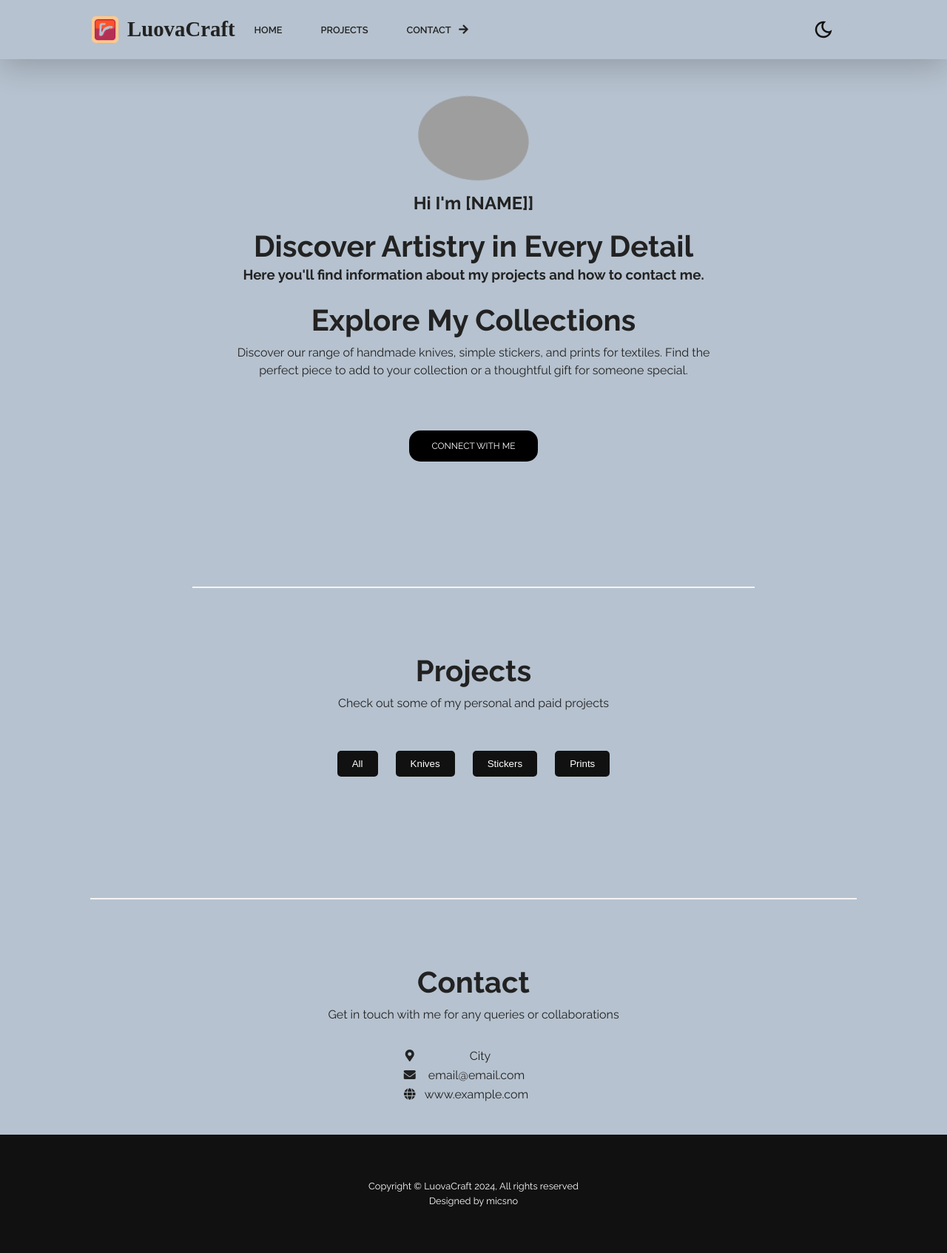
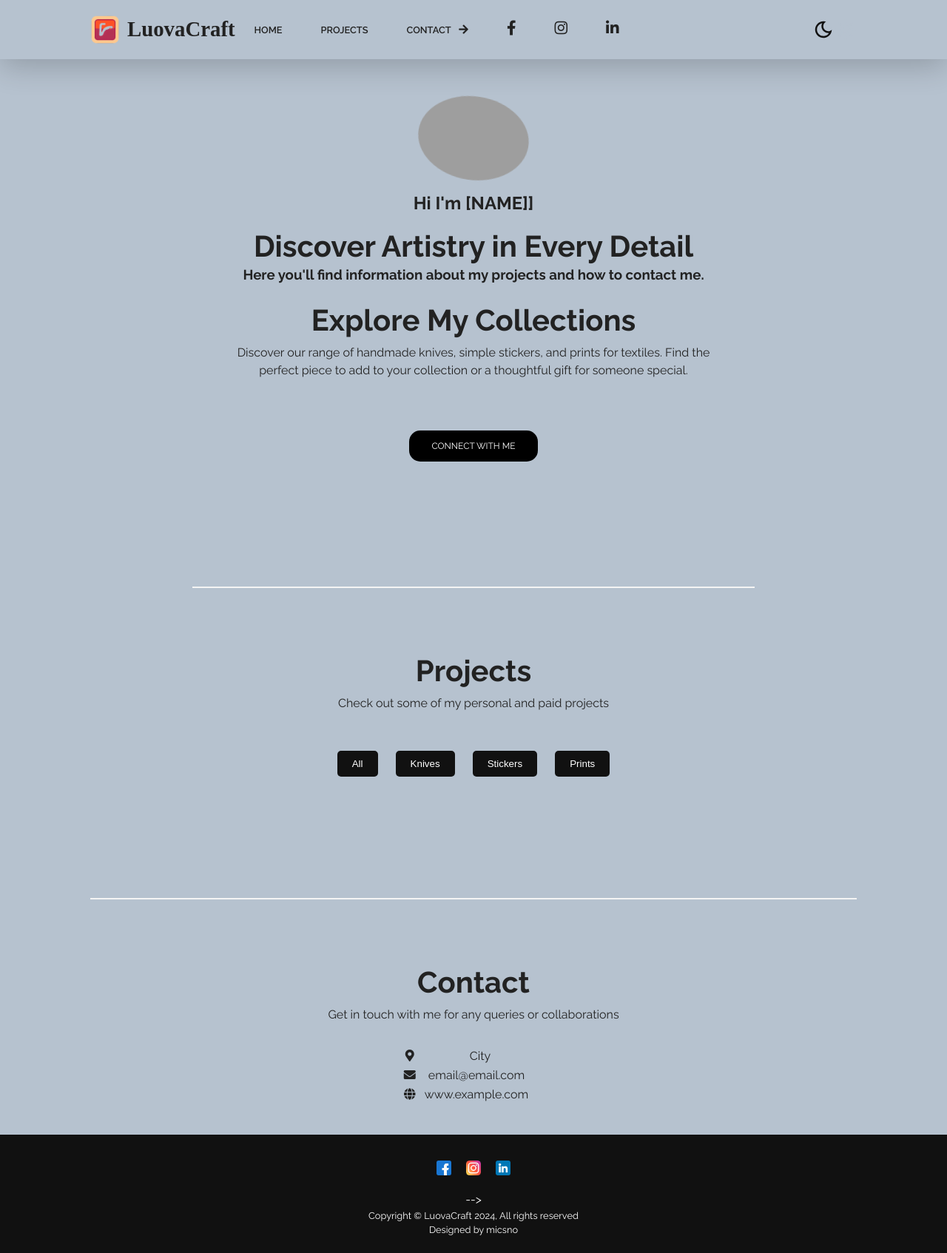
Before and after one commit to micsno/luovacraft-portfolio, a plain HTML site: page src/index.html in a window 1280 px wide. Shown: the whole page at 74% size. Drawn offline with Linux system fonts and the light colour scheme; grey boxes are pictures that could not be loaded; a web font is replaced by a local one.

Commit message:
Update index.html, Socials added

```diff
--- a/src/index.html
+++ b/src/index.html
@@ -47,11 +47,11 @@
           <li><a class="nav-link" href="#contact">CONTACT <i class="fas fa-arrow-right"></i></a></li>
         </ul>
         <!-- Social Media Links -->
-        <!-- <ul class="nav-menu">
+            <ul class="nav-menu">
                 <li><a class="nav-link" href="#" target="_blank"><i class="fab fa-facebook-f"></i></a></li>
                 <li><a class="nav-link" href="#" target="_blank"><i class="fab fa-instagram"></i></a></li>
                 <li><a class="nav-link" href="#" target="_blank"><i class="fab fa-linkedin-in"></i></a></li>
-            </ul> -->
+            </ul>
         <!-- Toggle switch -->
         <div class="theme-switch">
           <input type="checkbox" id="switch" />
@@ -181,7 +181,7 @@
   <footer id="footer">
     <div class="container">
       <!-- Social links -->
-      <!-- <div class="social">
+      <div class="social">
           <a href="#" target="_blank"><img src="./assets/facebook-icon.png" alt="Facebook"/></a>
           <a href="#" target="_blank"><img src="./assets/instagram-icon.png" alt="Instagram" /></a>
           <a href="#" target="_blank"><img src="./assets/linkedin-icon.png" alt="Linkedin"/></a>
```
